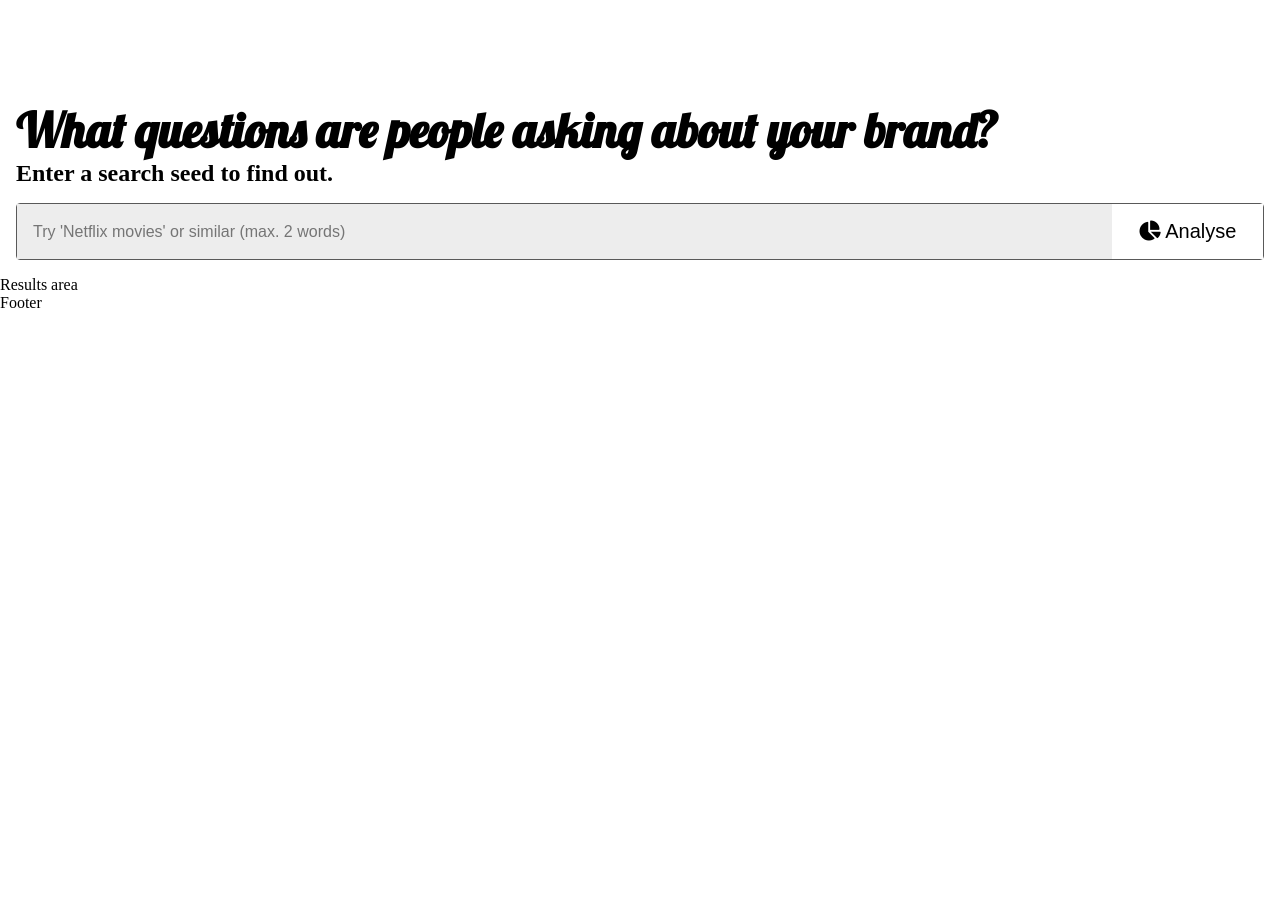
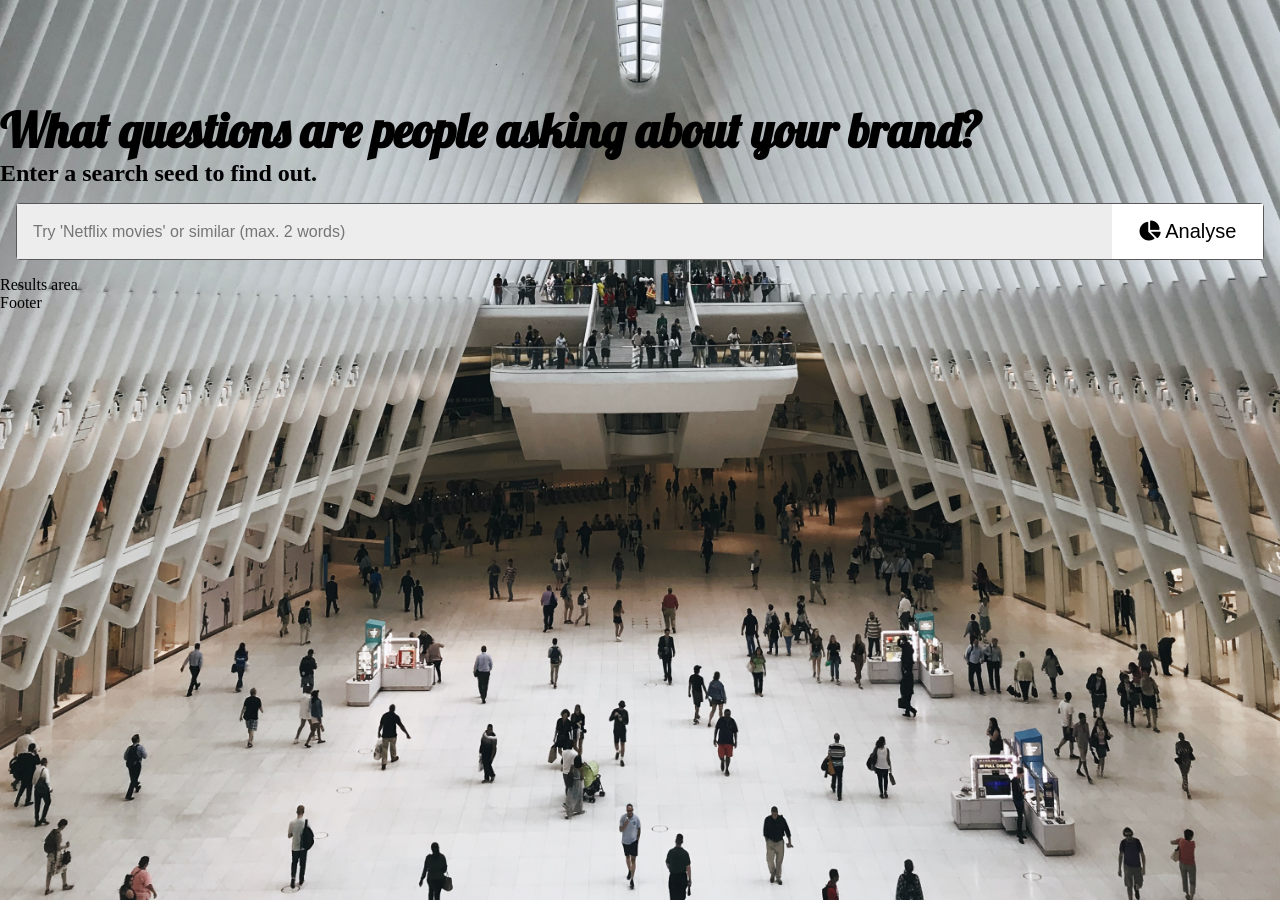
Before and after one commit to cd-slash/brand-sentiment-analyser, a plain HTML site: page index.html in a window 1280 px wide. Before the commit the page ends 800 px from the top, so only its background shows below. Drawn offline with Linux system fonts and the light colour scheme.

Commit message:
Add background image

```diff
--- a/assets/css/style.css
+++ b/assets/css/style.css
@@ -6,10 +6,14 @@
     border: none;
 }
 
-/* Header */
+/* Whole page */
 
-#header-area {
-    padding: 0 16px;
+body {
+    height: 100vh;
+    background-image: url('../images/seth-weisfeld-IuXt3YN-BDs-unsplash.jpg');
+    background-size: cover;
+    background-repeat: no-repeat;
+    background-position: bottom;
 }
 
 #header-area {
```
Also changed, not shown: assets/images/marco-ten-hoff-3ZJrvc76hcA-unsplash.jpg (added), assets/images/seth-weisfeld-IuXt3YN-BDs-unsplash.jpg (added).
